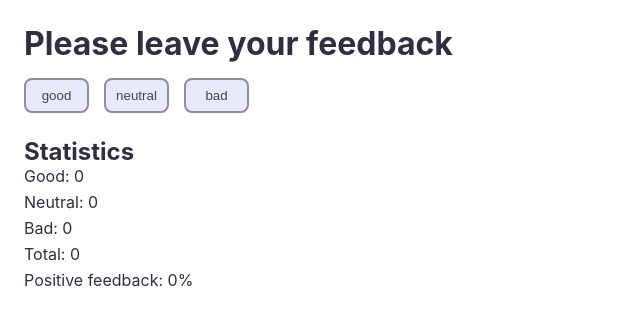
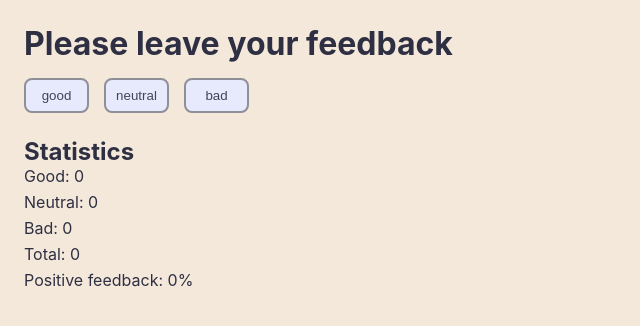
Before and after one commit to DariShpak/goit-react-hw-02-feedback, a React (Create React App) app: page / in a window 1280 px wide. Shown: the top 326 px of the page, without its empty margins (0-640 px from the left). Built offline with nearby package versions, Linux system fonts and the light colour scheme.

Commit message:
Adds body background color

```diff
--- a/src/index.css
+++ b/src/index.css
@@ -7,6 +7,7 @@ body {
     sans-serif;
   -webkit-font-smoothing: antialiased;
   -moz-osx-font-smoothing: grayscale;
+  background: #f3e8da;
 }
 
 code {
```
